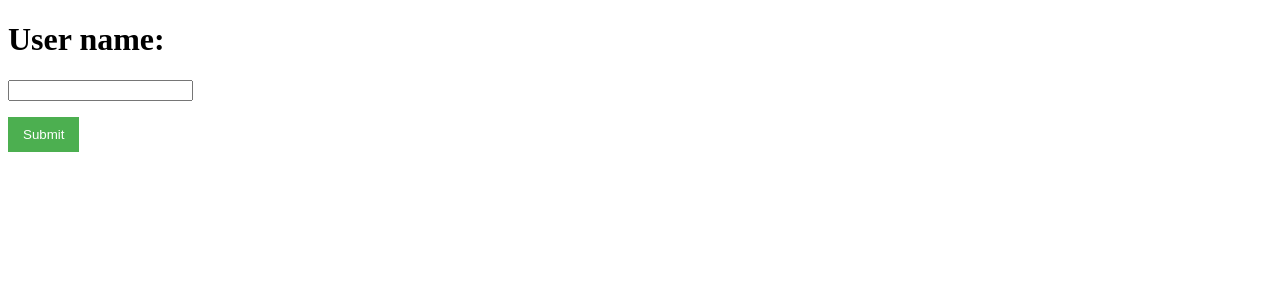
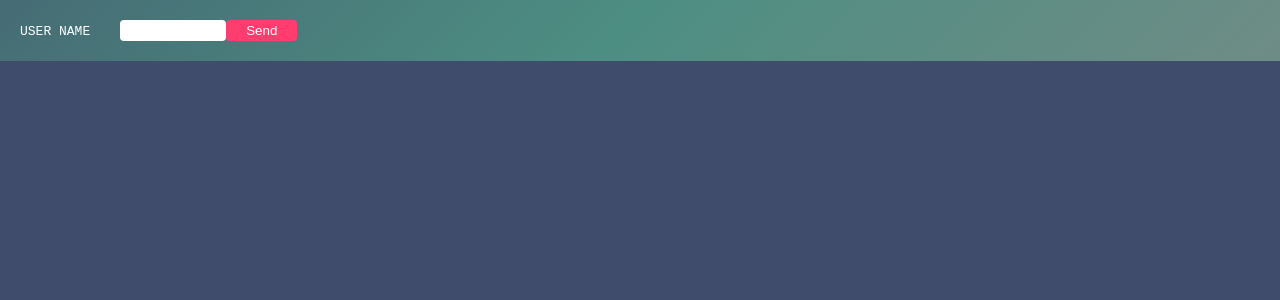
Before and after one commit to Ektomorphine/gistApi, an Angular app: page / in a window 1280 px wide. Shown: the top 300 px of the page. Built offline with nearby package versions, Linux system fonts and the light colour scheme.

Commit message:
Done styling

```diff
--- a/src/app/app.component.css
+++ b/src/app/app.component.css
@@ -1,14 +1,115 @@
-.button_green {
 
-  background-color: #4caf50;
-  border: none;
-  padding: 10px 15px;
-  display: inline-block;
+body {
   color: white;
-  transition: 0.3s;
+  margin: 0;
+  padding: 0;
 }
 
-.button_green:hover {
-  padding: 10px 20px;
+input:-webkit-autofill,
+input:-webkit-autofill:hover,
+input:-webkit-autofill:focus
+input:-webkit-autofill {
+  border: 0;
+  -webkit-box-shadow: 0 0 0px 1000px #fff inset;
+}
 
+.column {
+  position: absolute;
+  top: 61px;
+  display: inline-block;
+  width: 10%;
+  left: 1%;
 }
+
+.search-header {
+  position: fixed;
+  display: inline-block;
+  width: 100%;
+  background: linear-gradient(135deg, #466c75 0%,#4d8e82 47%,#708c86 100%);
+  padding: 20px;
+  left: 0;
+  top: 0;
+  z-index: 10;
+}
+
+ul {
+  padding-left: 20%
+}
+
+li {
+  list-style: decimal;
+}
+hr{
+  border-color: black;
+  width: 99%;
+}
+
+.button-send {
+  cursor: default;
+  color: white;
+  background-color: #ff3d6f;
+  border: 0;
+  border-radius: 4px;
+  outline: 0;
+  padding: 3px 20px;
+  transition: 1s;
+}
+
+.button-send:hover {
+  background-color: #c78e9d;
+  cursor: pointer;
+}
+
+.form-input {
+  width: 100px;
+  border: 0;
+  border-radius: 4px;
+  padding: 3px;
+  transition: 0.5s;
+  outline: 0;
+}
+
+.form-input:focus {
+  width: 200px;
+}
+
+.header-text {
+  text-transform: uppercase;
+  font-family: monospace;
+  padding-right:  30px;
+}
+
+.button-large {
+  position: relative;
+  width: 85%;
+  padding: 10px 0 10px 0;
+  left: 8%;
+}
+
+.file-name {
+  cursor: default;
+  text-align: center;
+  background-color: lightseagreen;
+  padding: 4px;
+  margin: 9px 0;
+  border-radius: 8px;
+  font-family: monospace;
+  transition: 0.1s;
+  width: 100%;
+}
+
+.file-name:hover {
+  cursor: pointer;
+  background-color: seagreen;
+}
+
+.comments {
+  position: relative;
+  display: inline-block;
+  width: 83%;
+  margin-top: 51px;
+  left: 14%;
+  background-color: #2f3646;
+  border-radius: 5px;
+  font-family: monospace;
+}
--- a/src/app/app.component.html
+++ b/src/app/app.component.html
@@ -1,30 +1,38 @@
+<!DOCTYPE html>
+<html>
+<head>
+  <title></title>
+</head>
+<body>
 
-<form>
-  <h1>User name:</h1>
-    <input type="text" name="username" [(ngModel)]="user" >
-    <p><button class="button_green" (click)="getUser(user)" >Submit</button></p>
-</form>
+<div class="search-header">
+  <form>
+      <span class="header-text">User name</span>
+      <input type="text" name="username" [(ngModel)]="user" class="form-input">
+      <button (click)="getUser(user)" class="button-send"> Send </button>
+  </form>
+</div>
 
 
-<div>
 
-  <ul>
-    <li *ngFor=" let item of dataGist " (click)="onSelect(item)">{{i}} File name:{{item.gistName}}</li>
+<div class="column">
+  <div *ngFor=" let item of dataGist " (click)="onSelect(item)" class="file-name">
+    <span >{{item.gistName}}</span>
+  </div>
+</div>
+<hr>
+<div *ngIf="selectedGist" class="comments">
+  <p>
+    <a href="{{selectedGist.rawUrl}}">
+      <a href="{{selectedGist.rawUrl}}"><button class="button-send button-large">Open code</button></a>
+    </a>
+  </p>
+  <ul style="padding-left: 5%;">
+    <li *ngFor=" let comment of selectedGist.comments">{{comment}}</li>
   </ul>
-
 </div>
 
-<div *ngIf="selectedGist" >
-  <p>
-    <a href="{{selectedGist.rawUrl}}">
-      <button class="button_green">Open file</button>
-    </a>
-  </p>
-  <br>
-  <hr>
-  <ul>
-    <li *ngFor=" let comment of selectedGist.comments">{{comment}}</li>
-  </ul>
-  <hr>
 
-</div>
+
+</body>
+</html>
--- a/src/index.html
+++ b/src/index.html
@@ -1,5 +1,5 @@
 <!doctype html>
-<html lang="en">
+<html lang="en" style="background: linear-gradient(to bottom, #3f4c6b 0%,#3f4c6b 100%);">
 <head>
   <meta charset="utf-8">
   <title>GitHub Gist Api</title>
```
Also changed, not shown: src/assets/search_icon.png (added).
